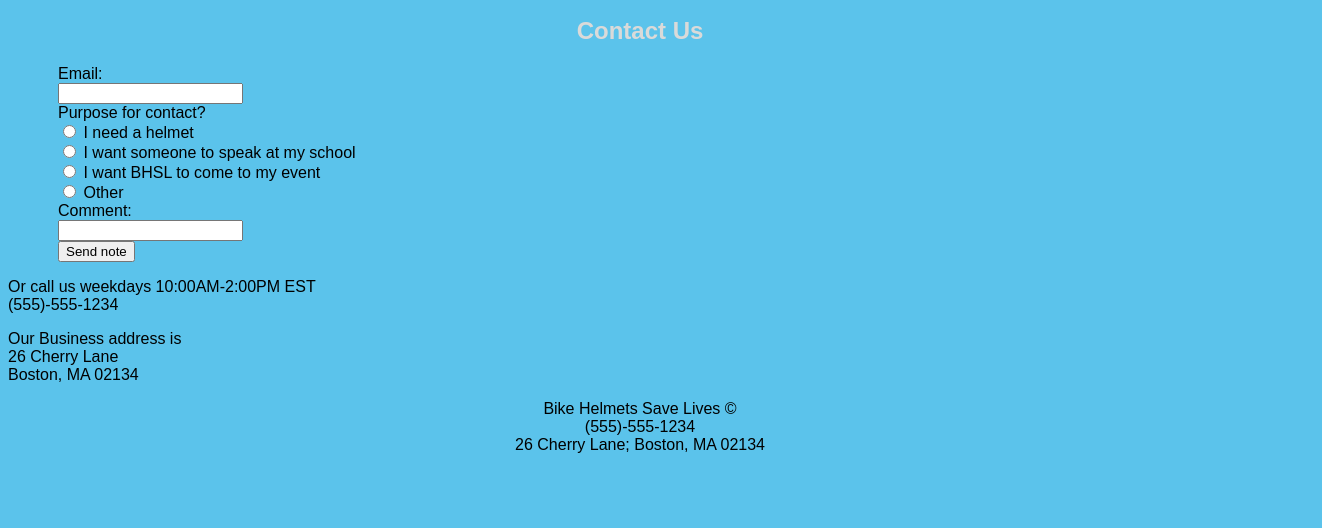
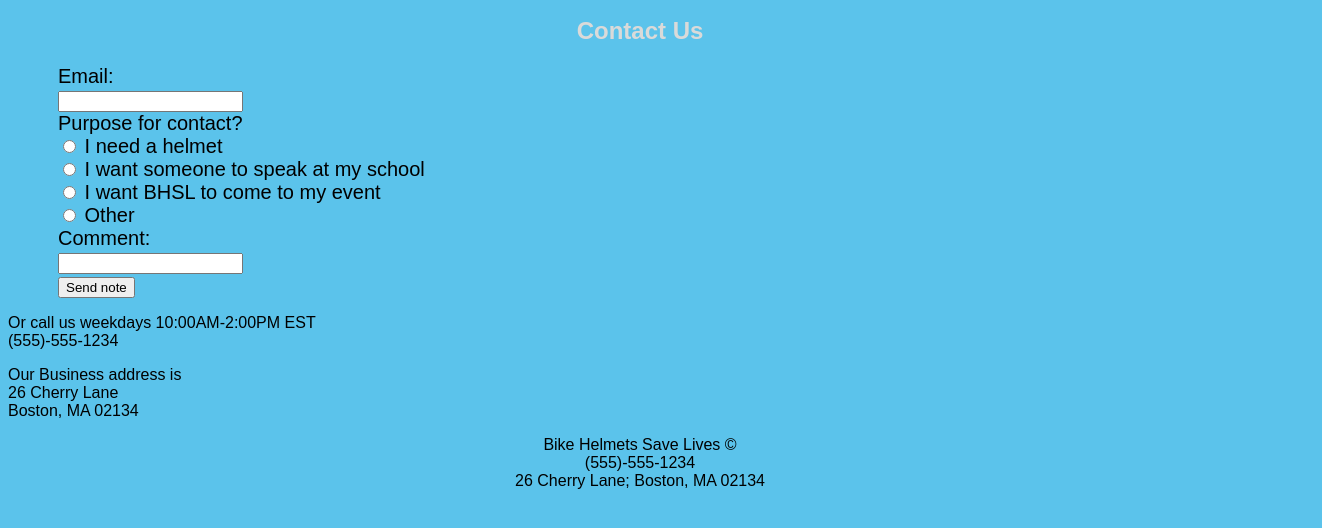
Before and after one commit to electrumdeception/BikeHelmetAwareness, a plain HTML site: page Contact_Us.html in a window 1280 px wide. Shown: the part 156-684 px from the top of the page, 1322 px wide, since content can reach past the window. Drawn offline with Linux system fonts and the light colour scheme.

Commit message:
Update style.css

```diff
--- a/style.css
+++ b/style.css
@@ -25,8 +25,10 @@ body{
     font-family: Arial, Helvetica, sans-serif;
 	background-color:#5BC3EB;
 }
-
-
+form{
+	width:100%;
+	font-size:20px;
+}
 header img{
 		float:left;
 	}
```
